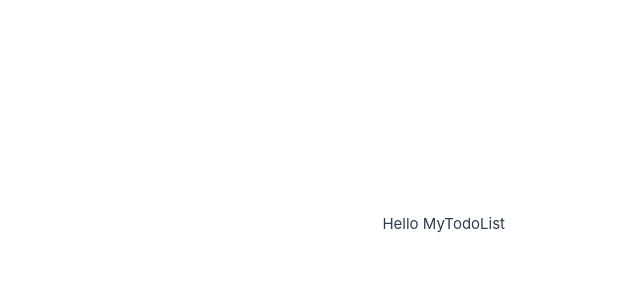
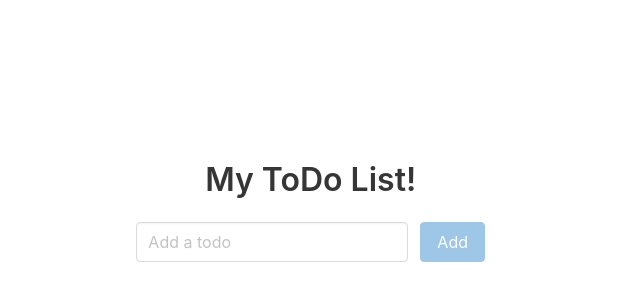
Before and after one commit to sanyaigas/myTodoList, a Vue app: page / in a window 1280 px wide. Shown: the part 176-476 px from the top of the page, without its empty margins (135-775 px from the left). Built offline with nearby package versions, Linux system fonts and the light colour scheme.

Commit message:
Самостоятельная 4.2 (Разработка приложения с применением Composition API)

```diff
--- a/package.json
+++ b/package.json
@@ -8,6 +8,8 @@
     "preview": "vite preview"
   },
   "dependencies": {
+    "bulma": "^0.9.4",
+    "uuid": "^9.0.0",
     "vue": "^3.3.4"
   },
   "devDependencies": {
--- a/src/App.vue
+++ b/src/App.vue
@@ -1 +1,82 @@
-<template>Hello MyTodoList</template>
+<template>
+  <div class="wrapper-todo">
+    <div class="title has-text-centered">My ToDo List!</div>
+    <form @submit.prevent="addTodo">
+      <div class="field is-grouped mb-5">
+        <p class="control is-expanded">
+          <input
+            v-model="newtodoContent"
+            class="input"
+            type="text"
+            placeholder="Add a todo"
+          />
+        </p>
+        <p class="control">
+          <button :disabled="!newtodoContent" class="button is-info">
+            Add
+          </button>
+        </p>
+      </div>
+    </form>
+
+    <div v-for="todo in todos" :key="todo.id" class="card mb-5">
+      <div class="card-content">
+        <div class="content">
+          <div class="columns is-mobile is-vcentered">
+            <div class="column">{{ todo.content }}</div>
+            <div class="column is-5 has-text-right">
+              <button class="button is-light">&check;</button>
+              <button class="button is-danger ml-2">&cross;</button>
+            </div>
+          </div>
+        </div>
+      </div>
+    </div>
+  </div>
+</template>
+
+<script setup>
+//import
+import { ref } from "vue";
+import { v4 as uuidv4 } from 'uuid';
+
+//todo
+
+const todos = ref([
+  //   {
+  //     id: "id1",
+  //     content: "hello guys!",
+  //     done: false,
+  //   },
+  //   {
+  //     id: "id2",
+  //     content: "check this thing!",
+  //     done: false,
+  //   },
+]);
+
+// add todo
+
+const newtodoContent = ref("");
+
+const addTodo = () => {
+  const newTodo = {
+    id: uuidv4(),
+    content: newtodoContent.value,
+    done: false,
+  };
+  todos.value.unshift(newTodo);
+  newtodoContent.value = ""
+};
+</script>
+
+
+<style>
+@import "bulma/css/bulma.min.css";
+
+.wrapper-todo {
+  max-width: 400px;
+  padding: 20px;
+  margin: 0 auto;
+}
+</style>
```
Also changed, not shown: 1 other file (tests, documents, lock files or other folders).
